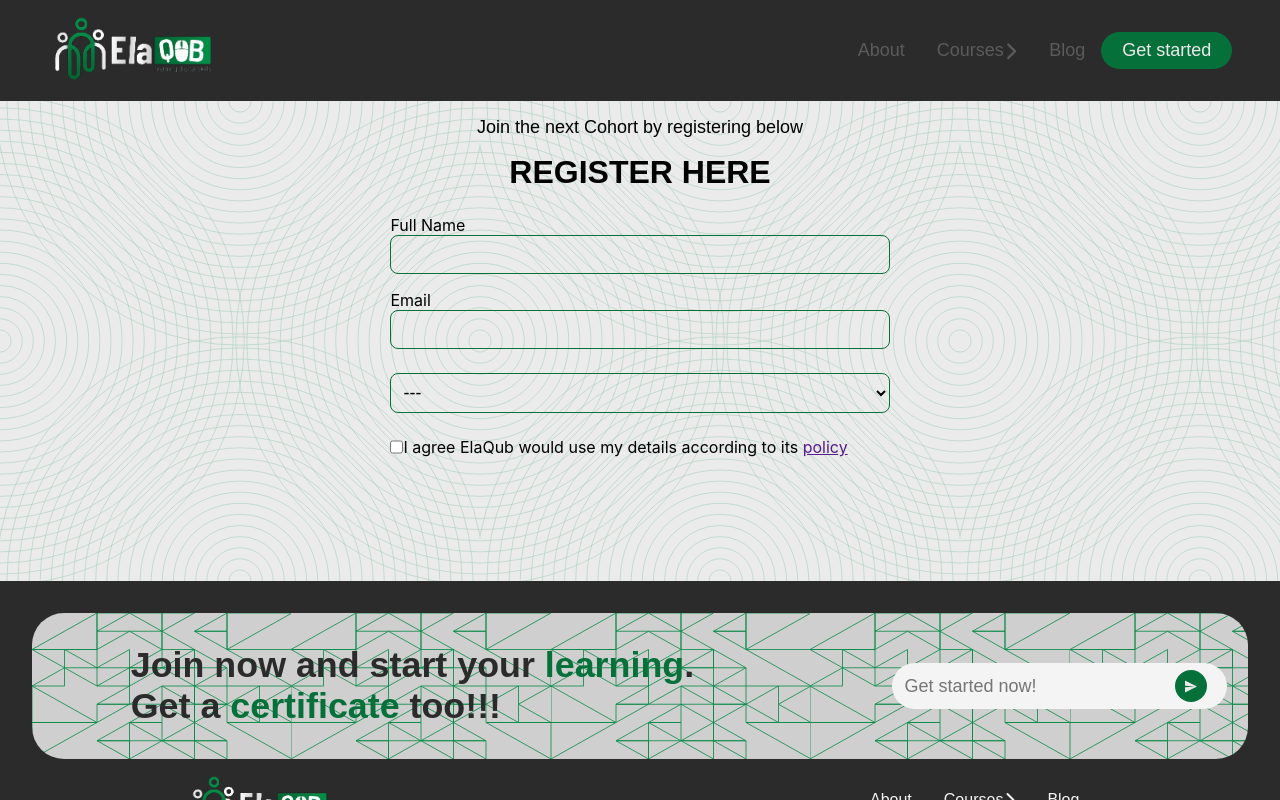
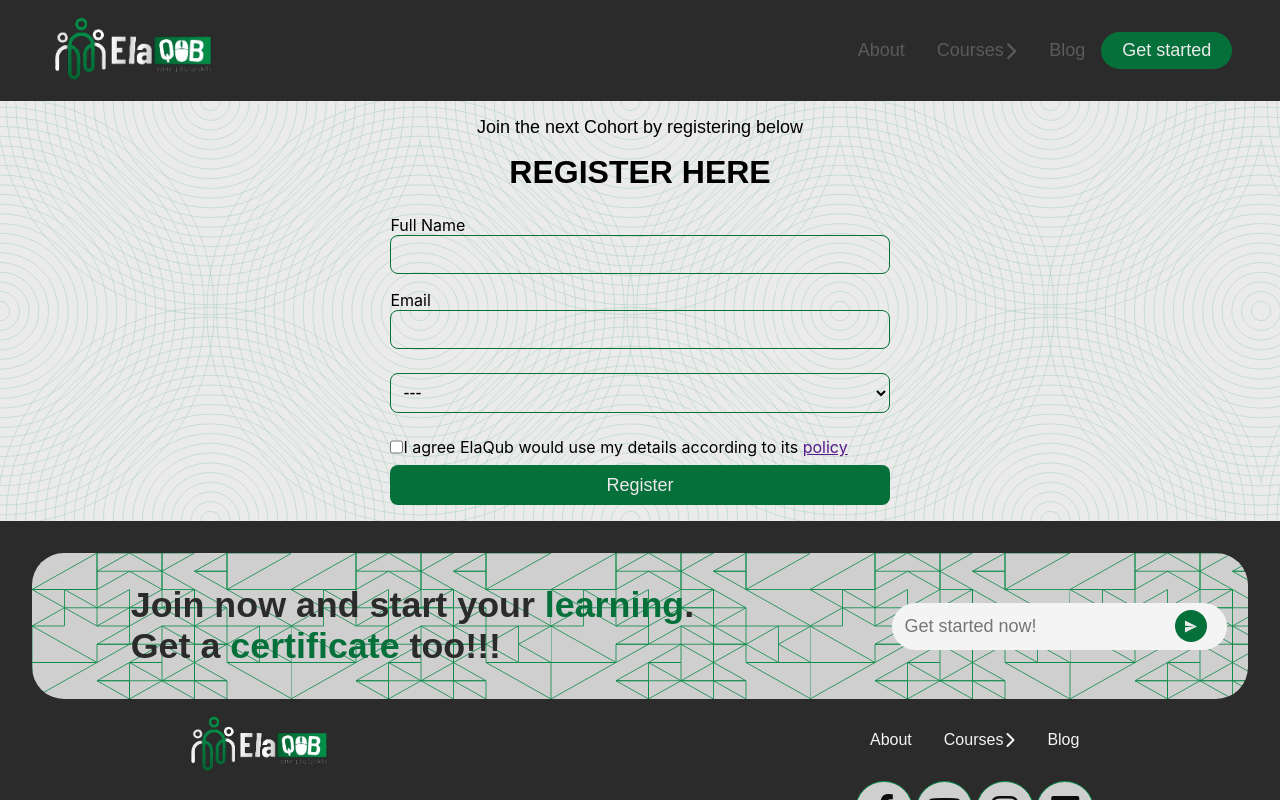
Before and after one commit to ELAQUB/ELAQUB, a React (Create React App) app: page /register in a window 1280 px wide. Built offline with nearby package versions, Linux system fonts and the light colour scheme; a web font is replaced by a local one.

Commit message:
minor changes to register

```diff
--- a/src/pages/Register.js
+++ b/src/pages/Register.js
@@ -36,6 +36,8 @@ const Register = () => {
                 <input type="checkbox" name="checkbox" id='checkbox'/>
                 <p>I agree ElaQub would use my details according to its <a href="">policy</a></p>
             </label>
+
+            <button type="submit">Register</button>
         </form>
 
         <Footer/>
--- a/src/sass/Register.scss
+++ b/src/sass/Register.scss
@@ -37,7 +37,7 @@
     form{
         position: relative;
         width: $width;
-        height: calc(($height) * 0.6);
+        // height: calc(($height) * 0.6);
         display: flex;
         flex-direction: column;
         align-items: center;
@@ -109,6 +109,22 @@
             display: flex;
             flex-direction: row;
         }
+
+        button{
+            width: calc(($width) * 0.4);
+            outline: none;
+            border: none;
+            padding: 0.6rem 0;
+            color: $secondary-color;
+            background: $accent-color;
+            border-radius: $small-border-radius;
+            font-family: $main-font;
+            font-size: $text-size;
+
+            &:hover{
+                background: $border-color;
+            }
+        }
     }
 
     .footer{
@@ -162,6 +178,10 @@
             select{
                 width: calc(($width) * 0.9);
             }
+
+            button{
+                width: calc(($width) * 0.9);
+            }
         }
     }
 }
```
